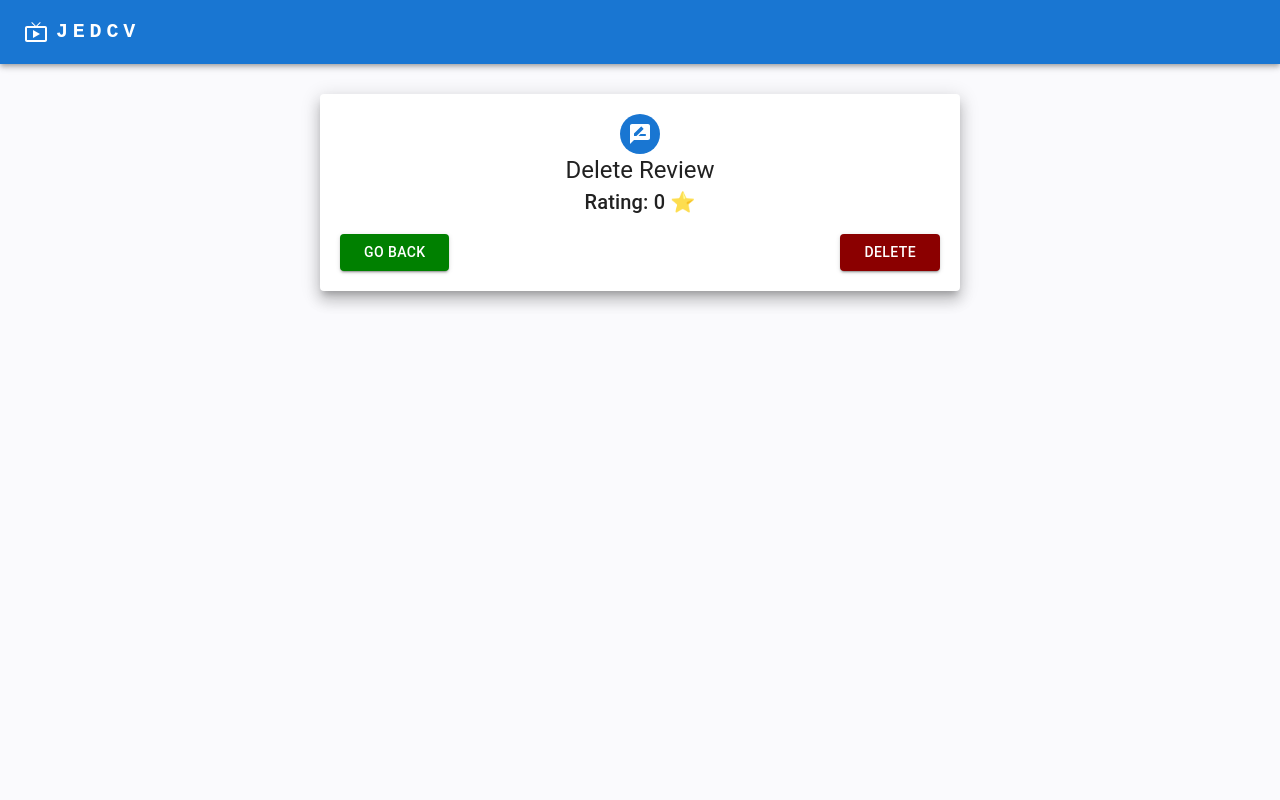
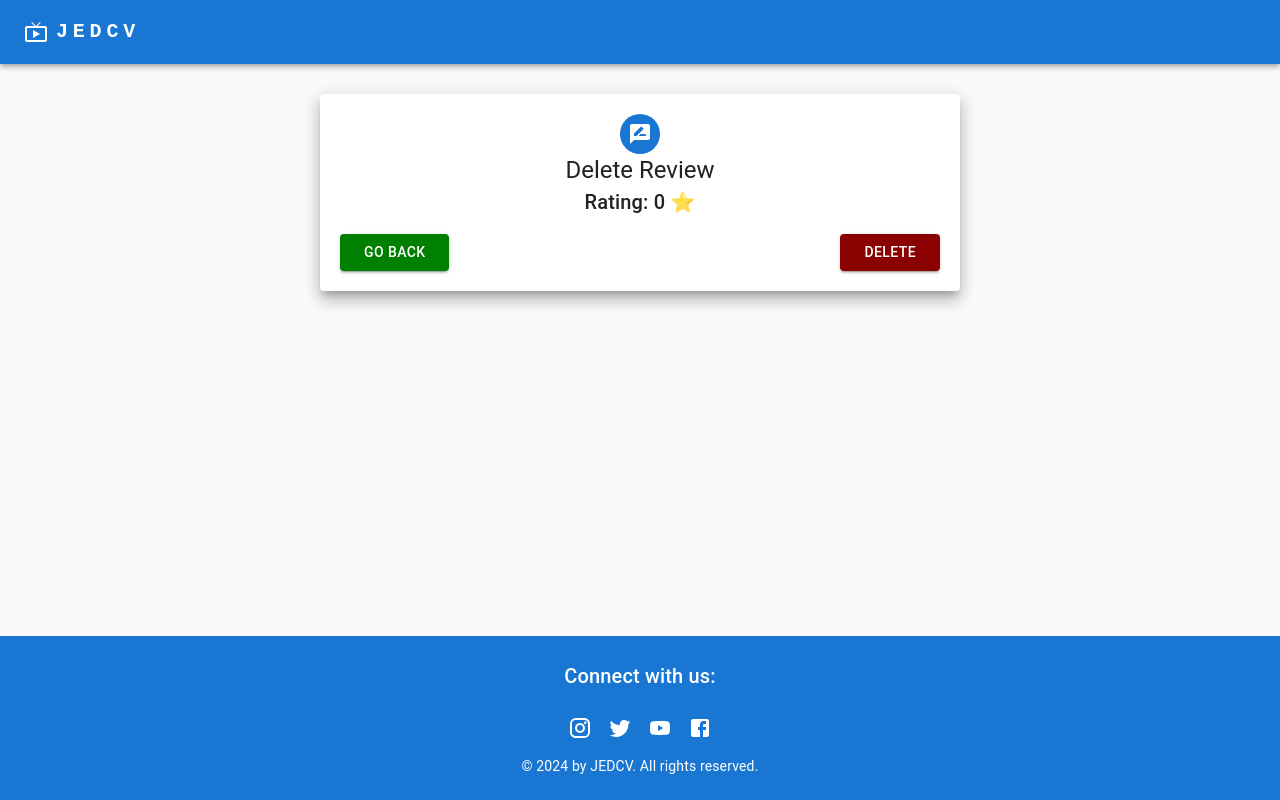
Before and after one commit to daltontewanger/milestone-2, a React (Create React App) app: page /deletereview/1/1 in a window 1280 px wide. Built offline with nearby package versions, Linux system fonts and the light colour scheme; no server answers; the HTML template or start-up script is replaced by a standard one.

Commit message:
Added Footer

```diff
--- a/package.json
+++ b/package.json
@@ -5,8 +5,8 @@
   "dependencies": {
     "@emotion/react": "^11.11.4",
     "@emotion/styled": "^11.11.5",
-    "@mui/icons-material": "^5.15.17",
-    "@mui/material": "^5.15.17",
+    "@mui/icons-material": "^5.15.18",
+    "@mui/material": "^5.15.18",
     "@testing-library/jest-dom": "^5.17.0",
     "@testing-library/react": "^13.4.0",
     "@testing-library/user-event": "^13.5.0",
@@ -14,7 +14,7 @@
     "react-bootstrap": "^2.10.2",
     "react-dom": "^18.3.1",
     "react-icons": "^5.2.1",
-    "react-router-dom": "^6.23.0",
+    "react-router-dom": "^6.23.1",
     "react-scripts": "5.0.1",
     "uuid": "^9.0.1",
     "web-vitals": "^2.1.4"
--- a/src/App.js
+++ b/src/App.js
@@ -5,6 +5,7 @@ import MovieList from "./Components/MovieList";
 import NewReview from "./Components/NewReview";
 import EditReview from "./Components/EditReview";
 import DeleteReview from "./Components/DeleteReview";
+import Footer from "./Components/Footer";
 
 function App() {
   return (
@@ -18,6 +19,7 @@ function App() {
           <Route path="/editreview/:imdbID/:reviewID" element={<EditReview />} />
           <Route path="/deletereview/:imdbID/:reviewID" element={<DeleteReview />} />
         </Routes>
+        <Footer />
       </Router>
     </div>
   );
--- /dev/null
+++ b/src/Components/Footer.js
@@ -0,0 +1,72 @@
+import * as React from 'react';
+import Box from '@mui/material/Box';
+import Typography from '@mui/material/Typography';
+import IconButton from '@mui/material/IconButton';
+import YouTubeIcon from '@mui/icons-material/YouTube';
+import InstagramIcon from '@mui/icons-material/Instagram';
+import TwitterIcon from '@mui/icons-material/Twitter';
+import FacebookIcon from '@mui/icons-material/Facebook';
+
+const Footer = () => {
+  return (
+    <Box
+      component="footer"
+      sx={{
+        backgroundColor: 'primary.main',
+        color: 'white',
+        textAlign: 'center',
+        py: 3,
+        position: 'fixed',
+        bottom: 0,
+        width: '100%',
+      }}
+    >
+      <Typography variant="h6">Connect with us:</Typography>
+      <Box sx={{ mt: 2 }}>
+        <IconButton
+          component="a"
+          href="https://www.instagram.com"
+          target="_blank"
+          rel="noopener noreferrer"
+          aria-label="Instagram"
+          sx={{ color: 'inherit' }}
+        >
+          <InstagramIcon />
+        </IconButton>
+        <IconButton
+          component="a"
+          href="https://twitter.com"
+          target="_blank"
+          rel="noopener noreferrer"
+          aria-label="Twitter"
+          sx={{ color: 'inherit' }}
+        >
+          <TwitterIcon />
+        </IconButton>
+        <IconButton
+          component="a"
+          href="https://www.youtube.com"
+          target="_blank"
+          rel="noopener noreferrer"
+          aria-label="YouTube"
+          sx={{ color: 'inherit' }}
+        >
+          <YouTubeIcon />
+        </IconButton>
+        <IconButton
+          component="a"
+          href="https://www.facebook.com"
+          target="_blank"
+          rel="noopener noreferrer"
+          aria-label="Facebook"
+          sx={{ color: 'inherit' }}
+        >
+          <FacebookIcon />
+        </IconButton>
+      </Box>
+      <Typography variant="body2" mt={1}>© 2024 by JEDCV. All rights reserved.</Typography>
+    </Box>
+  );
+}
+
+export default Footer;
```
Also changed, not shown: 1 other file (tests, documents, lock files or other folders).
